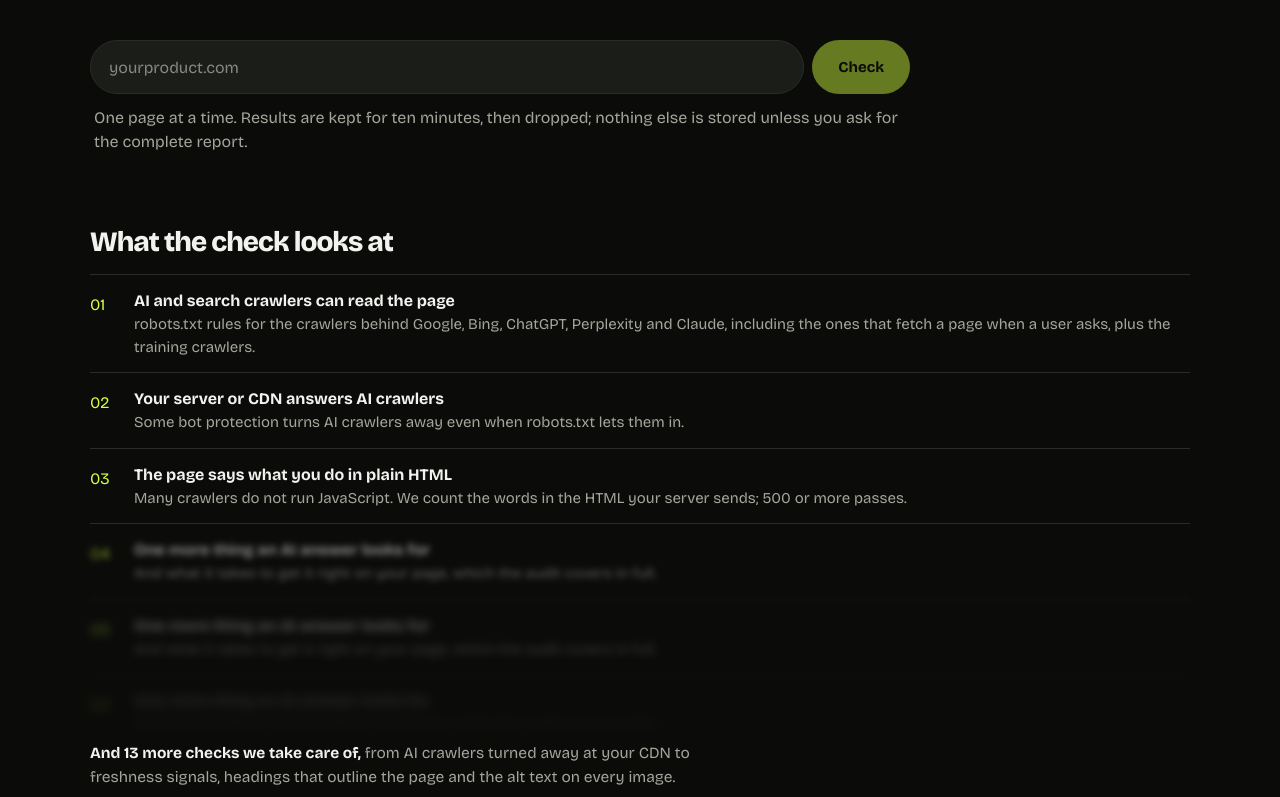
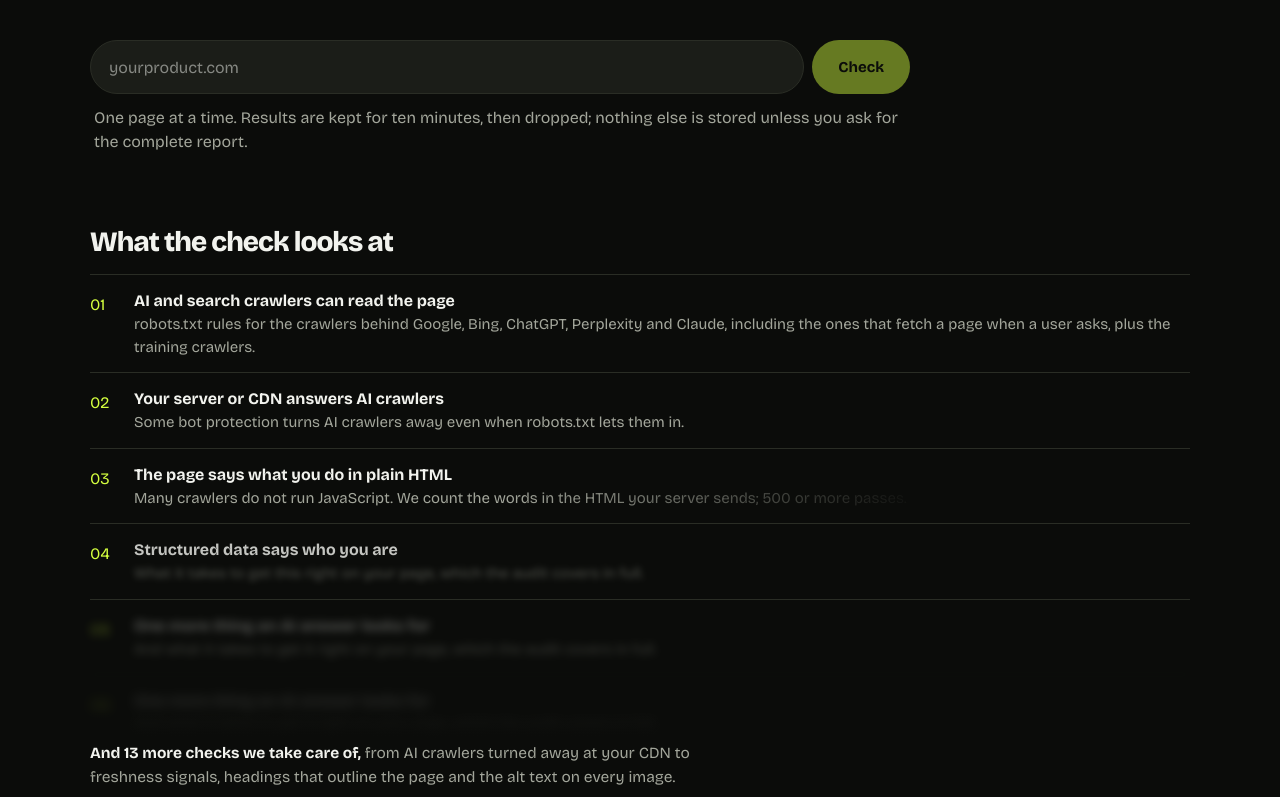
Before and after one commit to verastack-labs/verastack-labs.github.io, a Next.js app: page /tools/ai-search-check in a window 1280 px wide. Shown: the part 377-1174 px from the top of the page. Built offline with nearby package versions, Linux system fonts and the light colour scheme.

Commit message:
fix: checker preview half-hides point 3 and lets point 4 nearly show (#119)

```diff
--- a/src/app/tools/ai-search-check/checker.module.css
+++ b/src/app/tools/ai-search-check/checker.module.css
@@ -239,7 +239,10 @@
    the rest folded away (still in the HTML) until the visitor opens the list. */
 .preview { position: relative; }
 .explain li[data-fade] { user-select: none; pointer-events: none; }
-.explain li[data-fade='1'] { opacity: 0.55; filter: blur(3px); }
+.explain li[data-half] span { -webkit-mask-image: linear-gradient(90deg, #000 35%, transparent 75%); mask-image: linear-gradient(90deg, #000 35%, transparent 75%); }
+.explain li[data-tease] { user-select: none; }
+.explain li[data-tease] b { opacity: 0.8; filter: blur(0.7px); }
+.explain li[data-tease] span { opacity: 0.45; filter: blur(3px); }
 .explain li[data-fade='2'] { opacity: 0.32; filter: blur(4.5px); }
 .explain li[data-fade='3'] { opacity: 0.15; filter: blur(6px); border-bottom-color: transparent; }
 .previewMore { position: relative; margin-top: -40px; padding: 30px 0 0; background: linear-gradient(180deg, rgba(11, 12, 10, 0), var(--ink) 38%); }
--- a/src/app/tools/ai-search-check/checks-preview.tsx
+++ b/src/app/tools/ai-search-check/checks-preview.tsx
@@ -1,15 +1,19 @@
 import { checks } from '@/data/ai-search-check'
 import styles from '@/app/tools/ai-search-check/checker.module.css'
 
-// Three in full, then three blurred rows that hold no real text.
-const FULL = 3
-const FADED = 3
+// Two checks in full; the third with its description fading out halfway; the fourth's name nearly
+// readable behind a light blur (a row you can almost read pulls people in more than an unreadable
+// one); then two blurred rows that hold no real text.
+const FULL = 2
+const FADED = 2
 
-// What the check looks at: a taste, not the playbook. Only the first few checks reach the page
-// (this renders on the server, so the rest are not in the HTML or the JavaScript either); the full
-// list, with what each found and how to fix it, is what the audit sells.
+// What the check looks at: a taste, not the playbook. Only these checks reach the page (this
+// renders on the server, so the rest are not in the HTML or the JavaScript either); the full list,
+// with what each found and how to fix it, is what the audit sells.
 export function ChecksPreview() {
-  const more = checks.length - FULL
+  const half = checks[FULL]
+  const tease = checks[FULL + 1]
+  const more = checks.length - (FULL + 1)
   return (
     <div className={styles.preview}>
       <ol className={styles.explain}>
@@ -19,8 +23,16 @@ export function ChecksPreview() {
             <span>{c.why}</span>
           </li>
         ))}
+        <li key={half.id} data-half>
+          <b>{half.label}</b>
+          <span>{half.why}</span>
+        </li>
+        <li key={tease.id} data-tease aria-hidden="true">
+          <b>{tease.label}</b>
+          <span>What it takes to get this right on your page, which the audit covers in full.</span>
+        </li>
         {Array.from({ length: FADED }, (_, i) => (
-          <li key={i} data-fade={i + 1} aria-hidden="true">
+          <li key={i} data-fade={i + 2} aria-hidden="true">
             <b>One more thing an AI answer looks for</b>
             <span>And what it takes to get it right on your page, which the audit covers in full.</span>
           </li>
```
